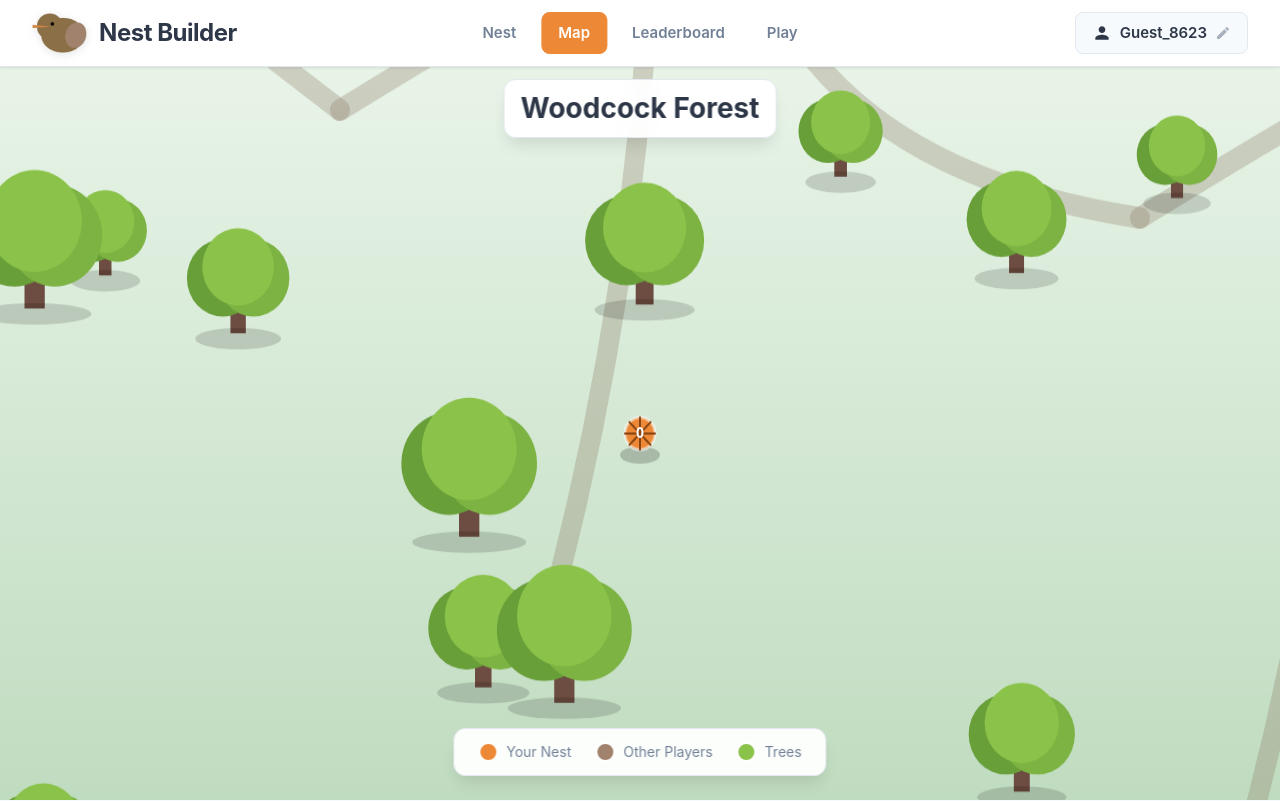
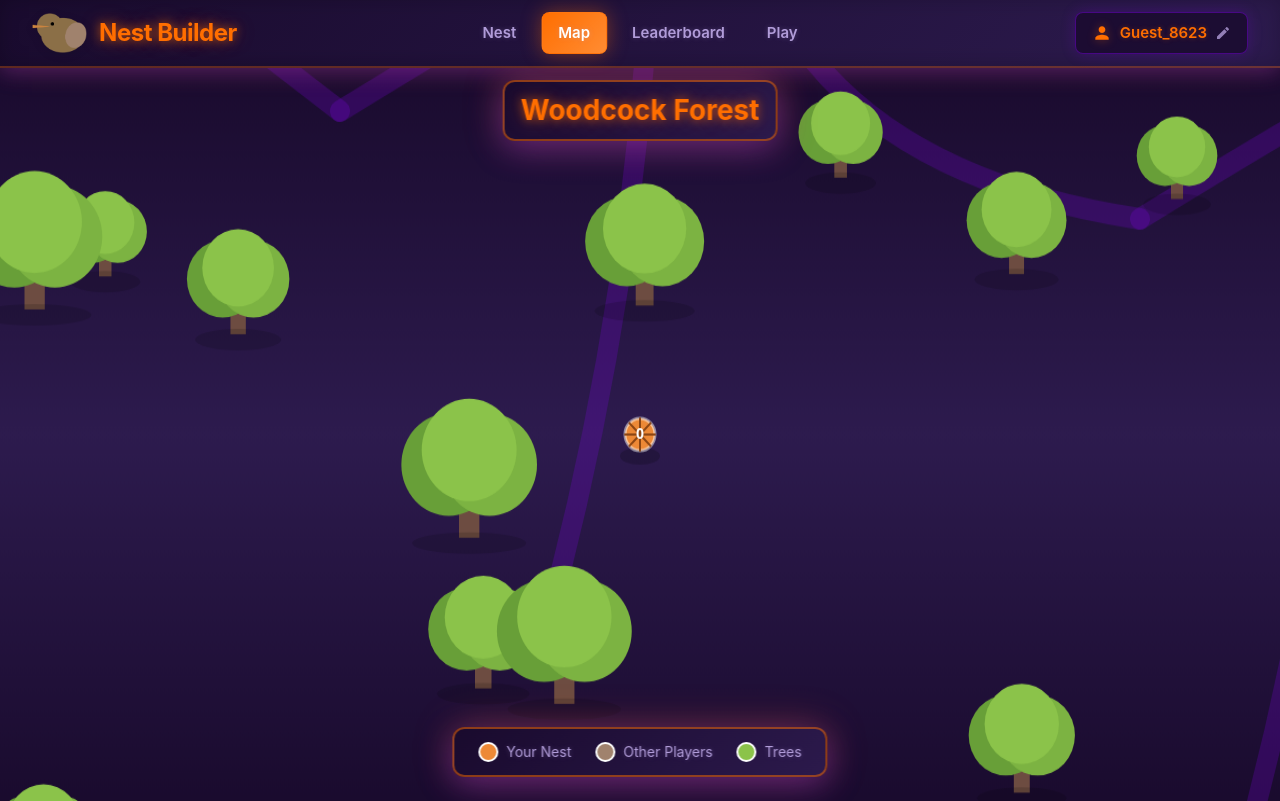
Before and after one commit to alexmen656/Woodcock-Game, a Vue app: page /map in a window 1280 px wide. Built offline with nearby package versions, Linux system fonts and the light colour scheme; no server answers.

Commit message:
Ups forgot to commit

```diff
--- a/index.html
+++ b/index.html
@@ -1,13 +1,22 @@
 <!DOCTYPE html>
 <html lang="de">
+
 <head>
   <meta charset="UTF-8">
   <meta name="viewport" content="width=device-width, initial-scale=1.0">
   <link rel="icon" type="image/svg+xml" href="/src/assets/logo.png">
   <title>Leaf Catching Game</title>
 </head>
+
 <body>
   <div id="app"></div>
   <script type="module" src="/src/main.js"></script>
 </body>
+
 </html>
+<style>
+  body,
+  html, #app {
+    background: linear-gradient(135deg, rgba(26, 11, 46, 0.98), rgba(45, 27, 78, 0.98));
+  }
+</style>
--- a/src/App.vue
+++ b/src/App.vue
@@ -93,12 +93,16 @@ async function saveUsername() {
 }
 
 .app-header {
-  background: var(--bg-card);
-  border-bottom: 1px solid var(--border);
-  box-shadow: var(--shadow-sm);
+  background: linear-gradient(135deg, rgba(26, 11, 46, 0.98), rgba(45, 27, 78, 0.98));
+  border-bottom: 2px solid rgba(255, 110, 0, 0.3);
+  box-shadow:
+    0 4px 20px rgba(138, 43, 226, 0.3),
+    0 0 30px rgba(255, 110, 0, 0.2),
+    inset 0 -1px 20px rgba(0, 0, 0, 0.2);
   position: sticky;
   top: 0;
   z-index: 100;
+  backdrop-filter: blur(10px);
 }
 
 .header-content {
@@ -133,10 +137,13 @@ async function saveUsername() {
 .logo h1 {
   font-size: 1.5rem;
   font-weight: 700;
-  color: var(--primary);
+  color: #ff6e00;
   letter-spacing: -0.02em;
   margin: 0;
   white-space: nowrap;
+  text-shadow:
+    0 0 10px rgba(255, 110, 0, 0.6),
+    0 0 20px rgba(255, 110, 0, 0.4);
 }
 
 .nav {
@@ -152,23 +159,26 @@ async function saveUsername() {
   border-radius: 8px;
   font-weight: 600;
   font-size: 0.9375rem;
-  color: var(--text-secondary);
+  color: #b19cd9;
   text-decoration: none;
   transition: all 0.2s ease;
   border: 1px solid transparent;
   white-space: nowrap;
+  text-shadow: 0 0 5px rgba(177, 156, 217, 0.3);
 }
 
 .nav-link:hover {
-  color: var(--primary);
-  background: var(--bg-main);
-  border-color: var(--border);
+  color: #ff6e00;
+  background: rgba(26, 11, 46, 0.8);
+  border-color: rgba(255, 110, 0, 0.3);
+  box-shadow: 0 0 15px rgba(255, 110, 0, 0.2);
 }
 
 .nav-link.router-link-active {
   color: white;
-  background: var(--accent);
-  border-color: var(--accent);
+  background: linear-gradient(135deg, #ff6e00, #ff8c33);
+  border-color: rgba(255, 110, 0, 0.5);
+  box-shadow: 0 0 20px rgba(255, 110, 0, 0.4);
 }
 
 .username-section {
@@ -183,37 +193,41 @@ async function saveUsername() {
   align-items: center;
   gap: 0.5rem;
   padding: 0.5rem 1rem;
-  background: var(--bg-main);
-  border: 1px solid var(--border);
+  background: rgba(26, 11, 46, 0.8);
+  border: 1px solid rgba(139, 0, 255, 0.4);
   border-radius: 8px;
   cursor: pointer;
   transition: all 0.2s ease;
   white-space: nowrap;
+  box-shadow: 0 0 15px rgba(139, 0, 255, 0.2);
 }
 
 .username-display:hover {
-  border-color: var(--accent);
-  background: var(--bg-card);
+  border-color: rgba(255, 110, 0, 0.5);
+  background: rgba(26, 11, 46, 0.95);
+  box-shadow: 0 0 20px rgba(255, 110, 0, 0.3);
 }
 
 .username-icon {
   width: 20px;
   height: 20px;
-  color: var(--primary);
+  color: #ff6e00;
   flex-shrink: 0;
+  filter: drop-shadow(0 0 5px rgba(255, 110, 0, 0.4));
 }
 
 .username-text {
   font-weight: 600;
-  color: var(--primary);
+  color: #ff6e00;
   font-size: 0.9375rem;
+  text-shadow: 0 0 5px rgba(255, 110, 0, 0.3);
 }
 
 .edit-icon {
   width: 16px;
   height: 16px;
-  color: var(--text-secondary);
-  opacity: 0.6;
+  color: #b19cd9;
+  opacity: 0.8;
   flex-shrink: 0;
 }
 
@@ -224,24 +238,25 @@ async function saveUsername() {
 
 .username-input {
   padding: 0.5rem 1rem;
-  border: 2px solid var(--accent);
+  border: 2px solid rgba(255, 110, 0, 0.5);
   border-radius: 8px;
   font-size: 0.9375rem;
   font-weight: 600;
-  color: var(--primary);
-  background: white;
+  color: #1a0b2e;
+  background: rgba(255, 255, 255, 0.95);
   outline: none;
   min-width: 150px;
 }
 
 .username-input:focus {
-  border-color: var(--accent);
-  box-shadow: 0 0 0 3px rgba(255, 107, 53, 0.1);
+  border-color: #ff6e00;
+  box-shadow: 0 0 0 3px rgba(255, 110, 0, 0.2), 0 0 15px rgba(255, 110, 0, 0.3);
 }
 
 .app-main {
   min-height: calc(100vh - 80px);
   padding: 1.5rem 0.75rem;
+  background: linear-gradient(180deg, #1a0b2e 0%, #2d1b4e 50%, #1a0b2e 100%);
 }
 
 @media (max-width: 768px) {
--- a/src/components/WoodcockGame.vue
+++ b/src/components/WoodcockGame.vue
@@ -47,7 +47,6 @@
         </button>
       </div>
     </div>
-
     <div class="canvas-wrapper">
       <canvas ref="canvasRef" :width="canvasWidth" :height="canvasHeight" @mousemove="handleMouseMove"
         @click="handleCanvasClick"></canvas>
@@ -92,12 +91,12 @@
         </div>
       </div>
       <div v-if="gameOver" class="game-over">
-        <h2 v-if="isDead">🔪 GAME OVER! 💀</h2>
-        <h2 v-else>🎃 Round Over! 👻</h2>
+        <h2 v-if="isDead">GAME OVER!</h2>
+        <h2 v-else>Round Over!</h2>
         <p v-if="isDead" class="death-message">You got stabbed by a flying knife! 🩸</p>
         <p class="final-score">Collected: {{ score }} Points</p>
         <p class="total-points">Total: {{ totalPoints }} Points</p>
-        <p v-if="isNewHighscore" class="new-highscore">💀 New Highscore! 💀</p>
+        <p v-if="isNewHighscore" class="new-highscore">New Highscore!</p>
         <p class="hint">🦇 Go back to the nest to buy upgrades! 🕸️</p>
       </div>
     </div>
--- a/src/views/Leaderboard.vue
+++ b/src/views/Leaderboard.vue
@@ -1,8 +1,8 @@
 <template>
   <div class="leaderboard-view halloween-theme">
     <div class="leaderboard-header">
-      <h1>👻 Leaderboard 🎃</h1>
-      <p class="subtitle">🦇 The most haunted Nest-Builders in the graveyard 🦇</p>
+      <h1>Leaderboard</h1>
+      <p class="subtitle">The most haunted Nest-Builders in the graveyard</p>
     </div>
     <div v-if="loading" class="loading">
       <div class="spinner halloween-spinner"></div>
--- a/src/views/MapView.vue
+++ b/src/views/MapView.vue
@@ -298,9 +298,9 @@ function drawMap() {
   ctx.clearRect(0, 0, canvas.width, canvas.height)
 
   const bgGradient = ctx.createLinearGradient(0, 0, 0, canvas.height)
-  bgGradient.addColorStop(0, '#e8f4e8')
-  bgGradient.addColorStop(0.5, '#d4e8d4')
-  bgGradient.addColorStop(1, '#c0dcc0')
+  bgGradient.addColorStop(0, '#1a0b2e')
+  bgGradient.addColorStop(0.5, '#2d1b4e')
+  bgGradient.addColorStop(1, '#1a0b2e')
   ctx.fillStyle = bgGradient
   ctx.fillRect(0, 0, canvas.width, canvas.height)
   ctx.save()
@@ -312,7 +312,7 @@ function drawMap() {
     bottom: camera.value.y + canvas.height / camera.value.zoom + 100
   }
 
-  ctx.strokeStyle = 'rgba(139, 119, 101, 0.3)'
+  ctx.strokeStyle = 'rgba(139, 0, 255, 0.2)'
   ctx.lineWidth = 20 * camera.value.zoom
   ctx.lineCap = 'round'
   ctx.lineJoin = 'round'
@@ -732,7 +732,7 @@ main.app-main {
   position: relative;
   width: 100%;
   height: 100%;
-  background: var(--bg-card);
+  background: linear-gradient(180deg, #1a0b2e 0%, #2d1b4e 50%, #1a0b2e 100%);
   overflow: hidden;
 }
 
@@ -749,20 +749,25 @@ main.app-main {
   left: 50%;
   transform: translateX(-50%);
   z-index: 100;
-  background: rgba(255, 255, 255, 0.95);
+  background: linear-gradient(135deg, rgba(26, 11, 46, 0.95), rgba(45, 27, 78, 0.95));
   padding: 0.375rem 1rem;
   border-radius: var(--radius);
-  box-shadow: var(--shadow-lg);
-  border: 1px solid var(--border);
+  box-shadow:
+    0 8px 32px rgba(138, 43, 226, 0.4),
+    0 0 40px rgba(255, 110, 0, 0.3);
+  border: 2px solid rgba(255, 110, 0, 0.5);
   backdrop-filter: blur(10px);
 }
 
 .map-header-floating h1 {
   font-size: 1.75rem;
-  color: var(--primary);
+  color: #ff6e00;
   margin: 0;
   font-weight: 700;
   text-align: center;
+  text-shadow:
+    0 0 10px rgba(255, 110, 0, 0.6),
+    0 0 20px rgba(255, 110, 0, 0.4);
 }
 
 .map-legend-floating {
@@ -773,11 +778,13 @@ main.app-main {
   display: flex;
   gap: 1.5rem;
   z-index: 100;
-  background: rgba(255, 255, 255, 0.95);
+  background: linear-gradient(135deg, rgba(26, 11, 46, 0.95), rgba(45, 27, 78, 0.95));
   padding: 0.75rem 1.5rem;
   border-radius: var(--radius);
-  box-shadow: var(--shadow-lg);
-  border: 1px solid var(--border);
+  box-shadow:
+    0 8px 32px rgba(138, 43, 226, 0.4),
+    0 0 40px rgba(255, 110, 0, 0.3);
+  border: 2px solid rgba(255, 110, 0, 0.5);
   backdrop-filter: blur(10px);
   flex-wrap: wrap;
   justify-content: center;
@@ -788,7 +795,8 @@ main.app-main {
   align-items: center;
   gap: 0.5rem;
   font-size: 0.875rem;
-  color: var(--text-secondary);
+  color: #b19cd9;
+  text-shadow: 0 0 5px rgba(177, 156, 217, 0.3);
 }
 
 .legend-marker {
@@ -816,11 +824,13 @@ main.app-main {
 
 .nest-tooltip {
   position: fixed;
-  background: rgba(255, 255, 255, 0.98);
-  border: 1px solid var(--border);
+  background: linear-gradient(135deg, rgba(26, 11, 46, 0.98), rgba(45, 27, 78, 0.98));
+  border: 2px solid rgba(255, 110, 0, 0.5);
   border-radius: 8px;
   padding: 0.75rem;
-  box-shadow: var(--shadow-lg);
+  box-shadow:
+    0 8px 32px rgba(138, 43, 226, 0.4),
+    0 0 40px rgba(255, 110, 0, 0.3);
   pointer-events: none;
   z-index: 1000;
   backdrop-filter: blur(8px);
@@ -833,7 +843,7 @@ main.app-main {
   gap: 0.5rem;
   margin-bottom: 0.5rem;
   padding-bottom: 0.5rem;
-  border-bottom: 1px solid var(--border);
+  border-bottom: 1px solid rgba(255, 110, 0, 0.3);
 }
 
 .tooltip-icon {
@@ -842,7 +852,8 @@ main.app-main {
 
 .tooltip-name {
   font-weight: 600;
-  color: var(--primary);
+  color: #ff6e00;
+  text-shadow: 0 0 5px rgba(255, 110, 0, 0.4);
 }
 
 .tooltip-stats {
@@ -855,12 +866,13 @@ main.app-main {
   display: flex;
   justify-content: space-between;
   font-size: 0.875rem;
-  color: var(--text-secondary);
+  color: #b19cd9;
 }
 
 .tooltip-stat strong {
-  color: var(--accent);
+  color: #ff6e00;
   font-weight: 600;
+  text-shadow: 0 0 3px rgba(255, 110, 0, 0.3);
 }
 
 .nest-detail-panel {
@@ -869,13 +881,16 @@ main.app-main {
   right: 1rem;
   width: 400px;
   max-height: calc(100% - 2rem);
-  background: var(--bg-card);
-  border: 1px solid var(--border);
+  background: linear-gradient(135deg, rgba(26, 11, 46, 0.98), rgba(45, 27, 78, 0.98));
+  border: 2px solid rgba(255, 110, 0, 0.5);
   border-radius: var(--radius);
-  box-shadow: var(--shadow-lg);
+  box-shadow:
+    0 8px 32px rgba(138, 43, 226, 0.4),
+    0 0 40px rgba(255, 110, 0, 0.3);
   padding: 2rem;
   overflow-y: auto;
   z-index: 100;
+  backdrop-filter: blur(10px);
 }
 
 .btn-close {
@@ -884,8 +899,8 @@ main.app-main {
   right: 1rem;
   width: 32px;
   height: 32px;
-  background: var(--bg-main);
-  border: 1px solid var(--border);
+  background: rgba(26, 11, 46, 0.8);
+  border: 1px solid rgba(255, 110, 0, 0.4);
   border-radius: 6px;
   cursor: pointer;
   transition: all 0.2s ease;
@@ -893,13 +908,14 @@ main.app-main {
   display: flex;
   align-items: center;
   justify-content: center;
-  color: var(--text-secondary);
+  color: #b19cd9;
 }
 
 .btn-close:hover {
-  background: #fee;
-  border-color: #f44336;
-  color: #f44336;
+  background: rgba(139, 0, 0, 0.3);
+  border-color: #ff4500;
+  color: #ff4500;
+  box-shadow: 0 0 15px rgba(255, 69, 0, 0.4);
 }
 
 .detail-content {
@@ -928,19 +944,21 @@ main.app-main {
 
 .detail-info h3 {
   font-size: 1.5rem;
-  color: var(--primary);
+  color: #ff6e00;
   margin: 0;
   font-weight: 700;
+  text-shadow: 0 0 10px rgba(255, 110, 0, 0.5);
 }
 
 .detail-rank {
   font-size: 0.875rem;
-  color: var(--text-secondary);
-  background: var(--bg-main);
+  color: #b19cd9;
+  background: rgba(26, 11, 46, 0.8);
   padding: 0.25rem 0.75rem;
   border-radius: 6px;
-  border: 1px solid var(--border);
+  border: 1px solid rgba(139, 0, 255, 0.4);
   font-weight: 600;
+  box-shadow: 0 0 10px rgba(139, 0, 255, 0.3);
 }
 
 .detail-stats-grid {
@@ -950,34 +968,37 @@ main.app-main {
 }
 
 .detail-stat {
-  background: var(--bg-main);
+  background: rgba(26, 11, 46, 0.8);
   padding: 1rem;
   border-radius: 8px;
-  border: 1px solid var(--border);
+  border: 1px solid rgba(255, 110, 0, 0.3);
   display: flex;
   flex-direction: column;
   gap: 0.5rem;
+  box-shadow: 0 0 15px rgba(139, 0, 255, 0.2);
 }
 
 .detail-label {
   font-size: 0.75rem;
-  color: var(--text-secondary);
+  color: #b19cd9;
   text-transform: uppercase;
   letter-spacing: 0.05em;
   font-weight: 600;
+  text-shadow: 0 0 3px rgba(177, 156, 217, 0.3);
 }
 
 .detail-value {
   font-size: 1.25rem;
   font-weight: 700;
-  color: var(--accent);
+  color: #ff6e00;
+  text-shadow: 0 0 5px rgba(255, 110, 0, 0.4);
 }
 
 .nest-preview {
   width: 100%;
   border-radius: 8px;
-  border: 1px solid var(--border);
-  box-shadow: var(--shadow-sm);
+  border: 2px solid rgba(255, 110, 0, 0.3);
+  box-shadow: 0 0 20px rgba(139, 0, 255, 0.3);
 }
 
 .detail-actions {
@@ -1008,15 +1029,17 @@ main.app-main {
 }
 
 .btn-friend {
-  background: var(--bg-main);
-  color: var(--primary);
-  border: 1px solid var(--border);
+  background: rgba(26, 11, 46, 0.8);
+  color: #b19cd9;
+  border: 1px solid rgba(139, 0, 255, 0.4);
+  box-shadow: 0 0 10px rgba(139, 0, 255, 0.2);
 }
 
 .btn-friend:hover {
-  background: #4299e1;
+  background: linear-gradient(135deg, #8b00ff, #9f1fff);
   color: white;
-  border-color: #4299e1;
+  border-color: rgba(139, 0, 255, 0.6);
+  box-shadow: 0 0 20px rgba(139, 0, 255, 0.4);
 }
 
 /* Slide Transition */
```
